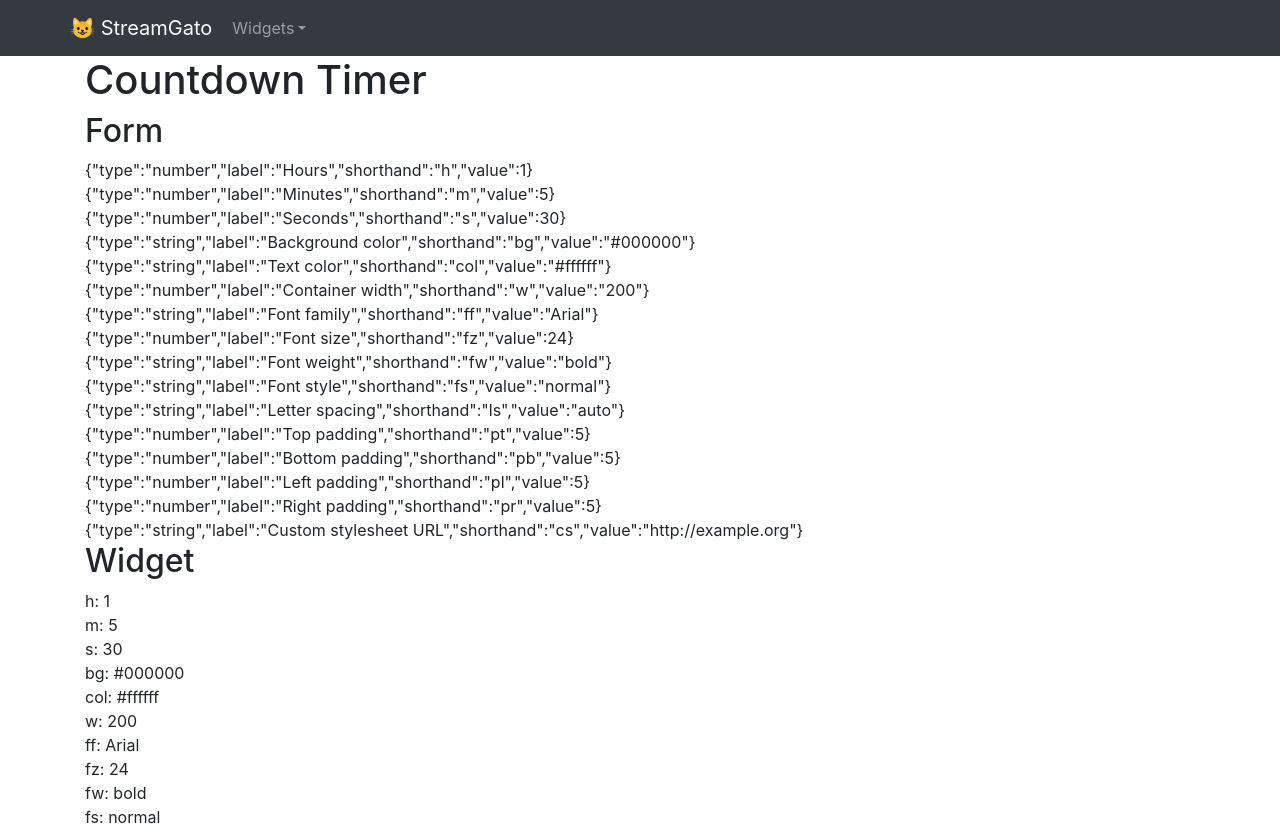
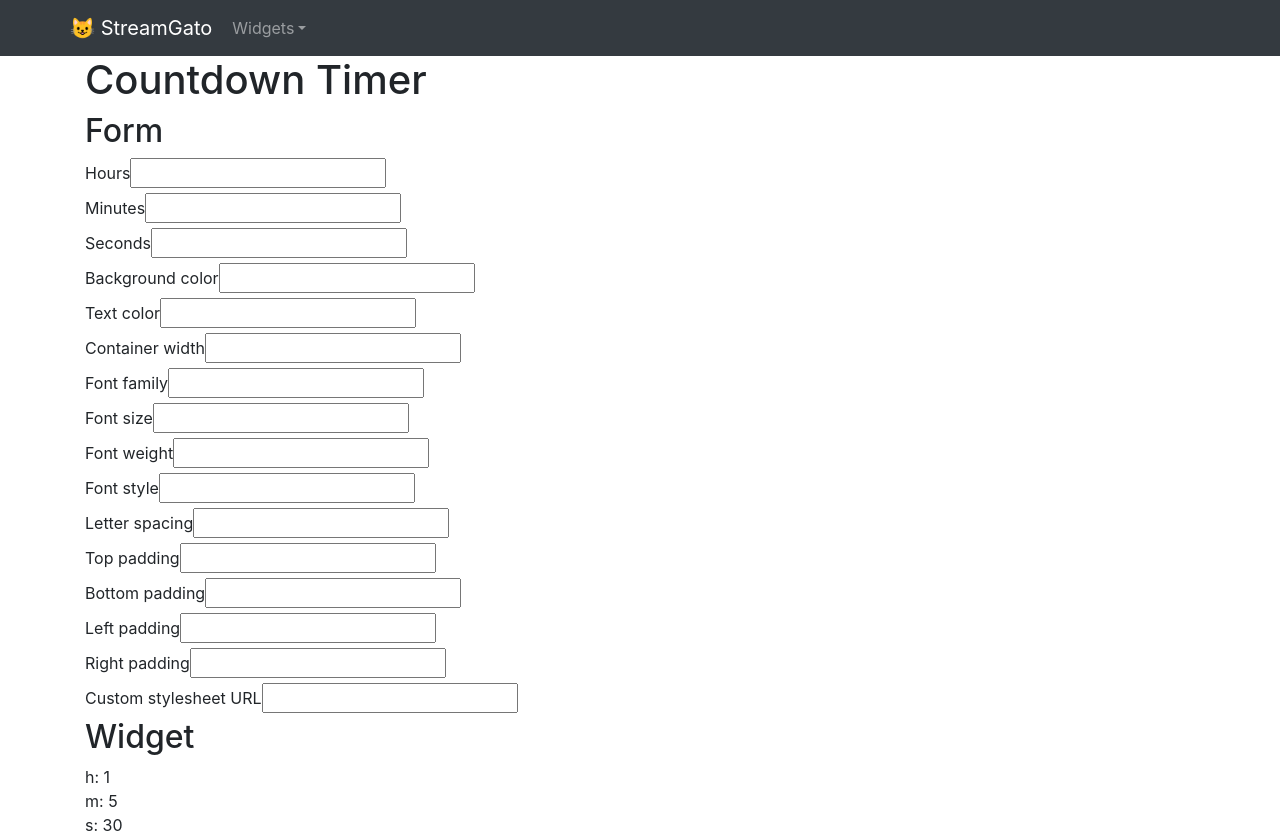
Before and after one commit to lukemnet/streamgato, a React (Create React App) app: page /countdowntimer in a window 1280 px wide. Shown: the top 833 px of the page. Built offline with nearby package versions, Linux system fonts and the light colour scheme.

Commit message:
implement form state

```diff
--- a/src/components/ConfigForm/ConfigForm.tsx
+++ b/src/components/ConfigForm/ConfigForm.tsx
@@ -1,20 +1,10 @@
-import React from 'react';
-import { Formik, Form/*, Field*/ } from 'formik';
-import cx from 'classnames';
+import React, { ChangeEvent } from 'react';
 
-export interface ConfigFormField {
-  type: string;
-  label: string;
-  value: string;
-}
-
-interface ConfigFormParam {
-  [key:string]: ConfigFormField;
-}
+export type onChangeFn = (e: ChangeEvent<HTMLInputElement>) => void;
 
 interface ConfigFormProps {
-  params: ConfigFormParam;
-  onChange: Function;
+  params: any;
+  onChange: onChangeFn;
 }
 
 const ConfigForm = ({
@@ -22,25 +12,59 @@ const ConfigForm = ({
   onChange,
 }: ConfigFormProps) => {
   console.log(onChange);
-  const fields = Object.keys(params);
+  const fieldNames = Object.keys(params);
 
   return (
-    <div className={cx('ConfigForm')}>
-      <h2>Form</h2>
-      <Formik
-        initialValues={params}
-        onSubmit={() => {}}
-      >
-        <Form>
-          {fields.map(field => (
-            <div>
-              {JSON.stringify(params[field])}
-            </div>
-          ))}
-        </Form>
-      </Formik>
-    </div>
-  );
+    <form>
+      {fieldNames.map((fieldName: any) => {
+        const field = params[fieldName];
+        return (
+          <div key={fieldName}>
+            <label>{field.label}</label>
+            <input
+              type="text"
+              name={fieldName}
+              onChange={onChange}
+            />
+          </div>
+        );
+      })}
+    </form>
+    // <Formik
+    //   initialValues={initialValues}
+
+    //   onSubmit={() => {}}
+    // >
+    //   {(props: FormikProps<any>) => (
+    //     <Form>
+    //       {fieldNames.map(fieldName => {
+    //         const fieldParams = params[fieldName];
+
+    //         return (
+    //           <Field key={fieldName} name={fieldName}>
+    //             {({
+    //               field,
+    //             }: any) => {
+    //               console.log(field);
+    //               return (
+    //                 <div>
+    //                   <label>{fieldParams.label}</label>
+    //                   <input
+    //                     onChange={() => onChange()}
+    //                     type={fieldParams.type}
+    //                     name={fieldParams.name}
+    //                     value={field.value}
+    //                   />
+    //                 </div>
+    //               );
+    //             }}
+    //           </Field>
+    //         );
+    //       })}
+    //   </Form>
+    //   )}
+    // </Formik>
+);
 }
 
 export default ConfigForm;
--- /dev/null
+++ b/src/components/ConfigFormSection/ConfigFormSection.tsx
@@ -0,0 +1,35 @@
+import React from 'react';
+// import { Formik, Form, FormikProps, Field } from 'formik';
+import cx from 'classnames';
+import ConfigForm, { onChangeFn } from 'components/ConfigForm/ConfigForm';
+// import getInitialValues from 'helpers/getInitialValues/getInitialValues';
+
+export interface ConfigFormField {
+  type: string;
+  label: string;
+  value: string;
+}
+
+interface ConfigFormParam {
+  [key:string]: ConfigFormField;
+}
+
+interface ConfigFormProps {
+  params: ConfigFormParam;
+  onChange: onChangeFn;
+}
+
+const ConfigFormSection = ({
+  params,
+  onChange,
+}: ConfigFormProps) => (
+  <div className={cx('ConfigFormSection')}>
+    <h2>Form</h2>
+    <ConfigForm
+      params={params}
+      onChange={onChange}
+    />
+  </div>
+);
+
+export default ConfigFormSection;
--- a/src/components/Widget/Widget.tsx
+++ b/src/components/Widget/Widget.tsx
@@ -11,8 +11,8 @@ interface WidgetProps {
 const Widget = ({ params }: WidgetProps) => (
   <div style={{ overflow: "hidden" }}>
     <h2>Widget</h2>
-    {params.map(param => (
-      <div>{param.shorthand}: {param.value}</div>
+    {params.map((param, key) => (
+      <div key={key}>{param.shorthand}: {param.value}</div>
     ))}
   </div>
 );
--- a/src/components/WidgetPage/WidgetPage.tsx
+++ b/src/components/WidgetPage/WidgetPage.tsx
@@ -1,9 +1,9 @@
-import React, { useState } from 'react';
+import React, { useState, ChangeEvent } from 'react';
 import cx from 'classnames';
 import { Container, Row, Col } from 'react-bootstrap';
 import Page from 'components/Page/Page';
 import BackToIndexLink from 'components/BackToIndexLink/BackToIndexLink';
-import ConfigForm from 'components/ConfigForm/ConfigForm';
+import ConfigFormSection from 'components/ConfigFormSection/ConfigFormSection';
 import Widget from 'components/Widget/Widget';
 import WidgetUrl from 'components/WidgetUrl/WidgetUrl';
 
@@ -31,6 +31,14 @@ const WidgetPage = ({
 
   const [ settings, setSettings ] = useState(params);
   const configValues = Object.values(settings) as ConfigParam[];
+  const onChange = (e: ChangeEvent<HTMLInputElement>) =>
+    setSettings({
+      ...settings,
+      [e.target.name]: {
+        ...settings[e.target.name],
+        value: e.target.value,
+      },
+    });
 
   return (
     <Page
@@ -45,9 +53,9 @@ const WidgetPage = ({
         </Row>
         <Row>
           <Col>
-            <ConfigForm
+            <ConfigFormSection
               params={settings}
-              onChange={setSettings}
+              onChange={onChange}
             />
             <Widget params={configValues} />
             <WidgetUrl params={configValues} />
--- a/src/components/WidgetUrl/WidgetUrl.tsx
+++ b/src/components/WidgetUrl/WidgetUrl.tsx
@@ -8,8 +8,8 @@ interface WidgetUrlProps {
 const WidgetUrl = ({ params }: WidgetUrlProps) => (
   <div style={{ overflow: "hidden" }}>
     <h2>Widget URL</h2>
-    {params.map(param => (
-      <div>{param.shorthand}: {param.value}</div>
+    {params.map((param, key) => (
+      <div key={key}>{param.shorthand}: {param.value}</div>
     ))}
   </div>
 );
--- /dev/null
+++ b/src/helpers/getInitialValues/getInitialValues.ts
@@ -0,0 +1,23 @@
+interface FormField {
+  value: string;
+}
+
+interface FormParam {
+  [key:string]: FormField;
+}
+
+interface InitialValues {
+  [key:string]: string | number;
+}
+
+const getInitialValues = (fieldNames: string[], params: FormParam) => {
+  let initialValues = {} as InitialValues;
+
+  fieldNames.forEach(fieldName => {
+    initialValues[fieldName] = params[fieldName].value;
+  });
+
+  return initialValues;
+}
+
+export default getInitialValues;
```
